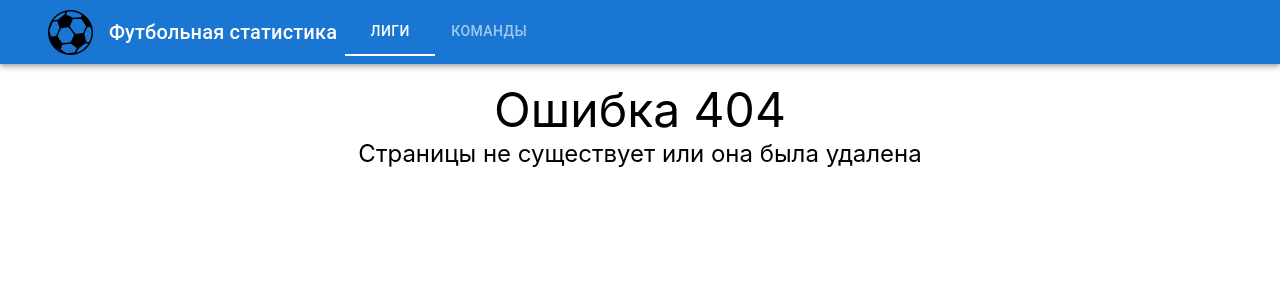
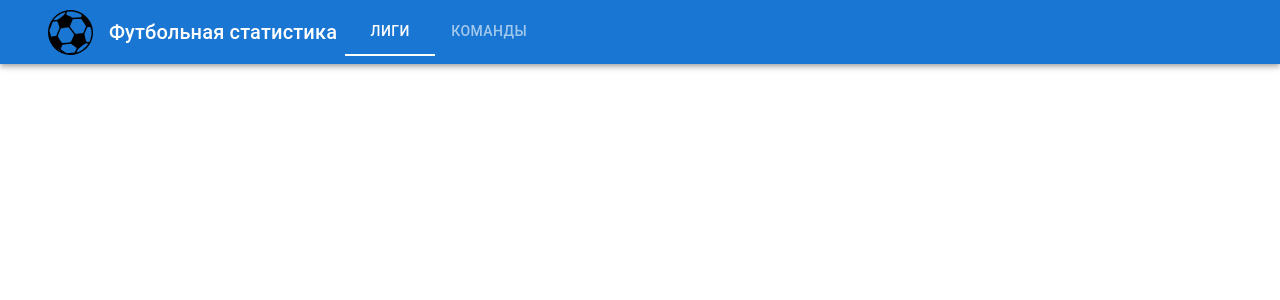
Before and after one commit to KayumovI/soccerstat, a React (Create React App) app: page / in a window 1280 px wide. Before the commit this address had no page. Shown: the top 300 px of the page. Built offline with nearby package versions, Linux system fonts and the light colour scheme.

Commit message:
Поправил предыдущее

```diff
--- a/package.json
+++ b/package.json
@@ -1,5 +1,5 @@
 {
-  "homepage": "http://KayumovI.github.io/soccerstat",
+  "homepage": "http://KayumovI.github.io/soccerstat/Legaue",
   "name": "soccerstat",
   "version": "0.1.0",
   "private": true,
--- a/src/App.js
+++ b/src/App.js
@@ -15,9 +15,9 @@ const App = () => {
       </header>
       <div>
         <Routes>
-          <Route path="/League" element={<League/>} />
-          <Route path="/Team" element={<Team/>} />
-          <Route path="*" element={<Notfoundpage/>} />
+          <Route path="/soccerstat/League" element={<League/>} />
+          <Route path="/soccerstat/Team" element={<Team/>} />
+          <Route path="/soccerstat/*" element={<Notfoundpage/>} />
         </Routes>
 
       </div>
--- a/src/components/Header/Header.jsx
+++ b/src/components/Header/Header.jsx
@@ -24,8 +24,8 @@ const Header = () => {
                             textColor="inherit"
                             TabIndicatorProps={{ sx: { bgcolor: "white"} }}
                         >
-                            <Tab value="one" label="Лиги" to="/League" component={Link} />
-                            <Tab value="two" label="Команды" to="/Team" component={Link} />
+                            <Tab value="one" label="Лиги" to="/soccerstat/League" component={Link} />
+                            <Tab value="two" label="Команды" to="/soccerstat/Team" component={Link} />
                         </Tabs>
                     </Box>
                 </Toolbar>
--- a/src/components/Notfoundpage/Notfoundpage.jsx
+++ b/src/components/Notfoundpage/Notfoundpage.jsx
@@ -1,9 +1,10 @@
 import React from 'react'
+import { Link } from 'react-router-dom'
 
 const Notfoundpage = () => {
   return (
     <p align= "center"><font size="10" >Ошибка 404</font><br/>
-    <font size="5" >Страницы не существует или она была удалена</font>
+    <font size="5" ><Link to="/soccerstat/League">Страницы не существует или она была удалена</Link></font>
     </p>
 
   )
```
